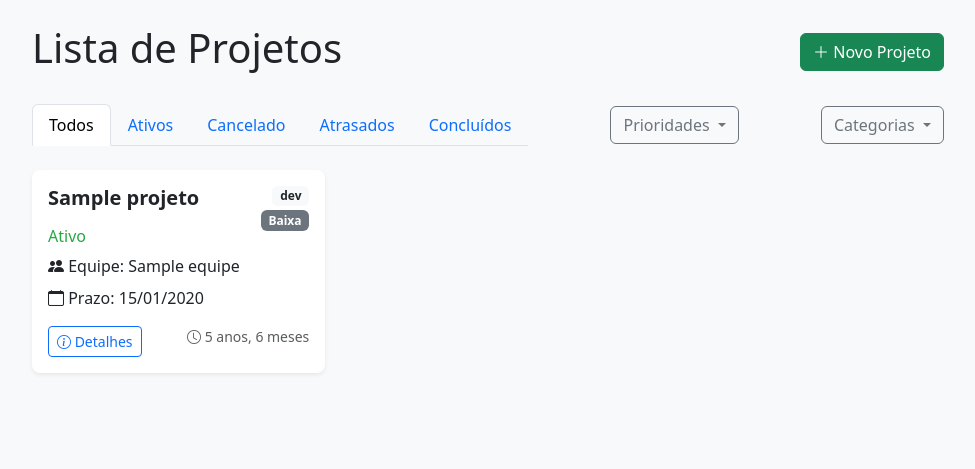
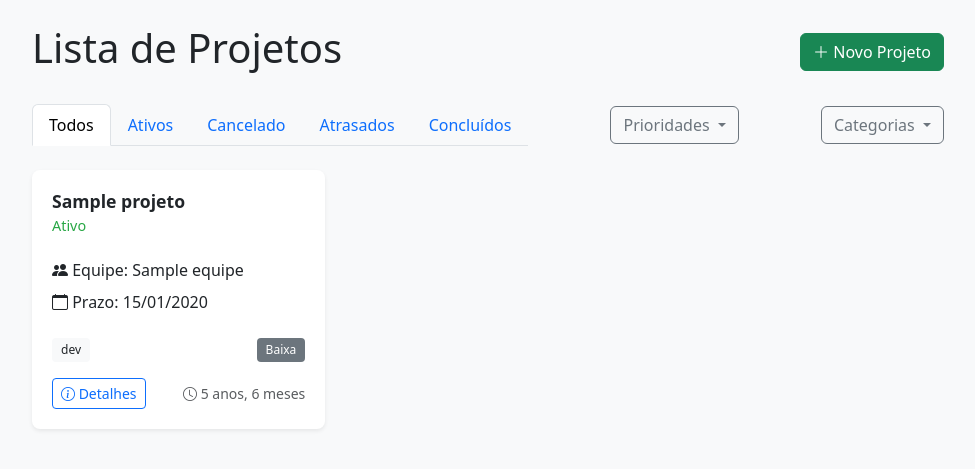
Before and after one commit to Gilgamashed/projeto_crm_final, a Django app: page /projetos/ in a window 1280 px wide. Shown: the part 62-531 px from the top of the page, without its empty margins (152-1127 px from the left). Run offline with Django 5.2, Linux system fonts and the light colour scheme; a user stored in the database is signed in; tables that the repository leaves empty hold one stand-in row (values such as "Sample post"); parts of the project's set-up code (start-up, migrations or seed data) failed here and were passed over; some libraries are stand-ins or nearby versions.

Commit message:
16 commit - layout lista projetos

```diff
--- a/projeto_crm_final/templates/projeto_crm_final/projetos_list.html
+++ b/projeto_crm_final/templates/projeto_crm_final/projetos_list.html
@@ -112,13 +112,36 @@
       <div class="col-md-6 col-lg-4">
         <div class="card projeto-card shadow-sm h-100">
           <div class="card-body d-flex flex-column">
-              <div class="d-flex justify-content-between align-items-start">
-                <h5 class="card-title mb-2">{{ projeto.name|capfirst }}</h5>
-                <div class="d-flex flex-column align-items-end">
-                  <!-- Category badge -->
-                  <span class="badge bg-light text-dark mb-1">{{ projeto.get_categoria_display }}</span>
+            <!-- Nome e status-->
+            <div class="mb-3">
+              <h5 class="card-title">{{ projeto.name|capfirst }}</h5>
+              <h6 class="card-subtitle mb-2">
+                <span class="status-{{ projeto.status|lower }}">
+                  {{ projeto.get_status_display }}
+                </span>
+              </h6>
+            </div>
 
-                  <!-- Priority badge -->
+            <!-- Equipe e Prazo -->
+            <div class="mb-3">
+              <p class="card-text mb-2">
+                <i class="bi bi-people-fill"></i>
+                Equipe: {{ projeto.equipe|default:"Aguardando..." }}
+              </p>
+              <p class="card-text mb-2">
+                <i class="bi bi-calendar"></i>
+                Prazo: {{ projeto.prazofinal|date:"d/m/Y" }}
+              </p>
+            </div>
+
+            <!-- Badges e butão-->
+            <div class="mt-auto">
+              <!-- Badges row -->
+              <div class="d-flex justify-content-between align-items-center  gap-2 mb-3">
+                <!-- Categoria -->
+                <span class="badge bg-light text-dark">{{ projeto.get_categoria_display }}</span>
+
+                <!-- Prioridade-->
                 <span class="badge
                   {% if projeto.prioridade == 'urgente' %}bg-danger
                   {% elif projeto.prioridade == 'alta' %}bg-warning
@@ -129,26 +152,9 @@
                   {{ projeto.get_prioridade_display }}
                 </span>
               </div>
-              </div>
 
-              <h6 class="card-subtitle mb-2">
-                <span class="status-{{ projeto.status|lower }}">
-                  {{ projeto.get_status_display }}
-                </span>
-              </h6>
-
-              <p class="card-text mb-2">
-                <i class="bi bi-people-fill"></i>
-                Equipe: {{ projeto.equipe|default:"Aguardando..." }}
-              </p>
-
-              <p class="card-text mb-2">
-                <i class="bi bi-calendar"></i>
-                Prazo: {{ projeto.prazofinal|date:"d/m/Y" }}
-              </p>
-
-              <div class="mt-auto pt-2">
-                <div class="d-flex justify-content-between">
+              <!-- Detalhes e tempo desde criação (devia ser tempo até prazo?) -->
+              <div class="d-flex justify-content-between align-items-center">
                 <a href="{% url 'projetos_detail' projeto.id %}"
                    class="btn btn-sm btn-outline-primary">
                   <i class="bi bi-info-circle"></i> Detalhes
@@ -162,21 +168,6 @@
             </div>
           </div>
         </div>
-        </div>
-      {% empty %}
-        <div class="col-12">
-          <div class="alert alert-info text-center">
-            <i class="bi bi-inbox"></i> Nenhum projeto encontrado
-          </div>
-          {% if can_create %}
-          <div class="text-center">
-            <a href="{% url 'projetos_create' %}" class="btn btn-primary">
-              Crie um Projeto
-            </a>
-          </div>
-          {% else %}
-
-          {% endif %}
       </div>
       {% endfor %}
     </div>
@@ -250,6 +241,41 @@
 .badge-priority-alta { background-color: #ffc107; color: black; }
 .badge-priority-baixa { background-color: #0dcaf0; color: black; }
 .badge-priority-regular { background-color: #6c757d; color: white; }
+
+.card-body {
+  padding: 1.25rem;
+}
+
+.card-title {
+  font-weight: 600;
+  font-size: 1.1rem;
+  line-height: 1.3;
+  margin-bottom: 0.5rem;
+}
+
+.card-subtitle {
+  font-size: 0.9rem;
+}
+
+/* style pras badge */
+.badge {
+  font-weight: 500;
+  padding: 0.5em 0.75em;
+  border-radius: 0.25rem;
+}
+
+/* ajustes pra tablet/phone */
+@media (max-width: 768px) {
+  .card-title {
+    font-size: 1rem;
+  }
+
+  .badge {
+    font-size: 0.75rem;
+    padding: 0.4em 0.6em;
+  }
+}
+</style>
 </style>
 
 <!-- script pra tooltip do bootstrap
```
Lines whose indentation alone changed are shown as unchanged.
